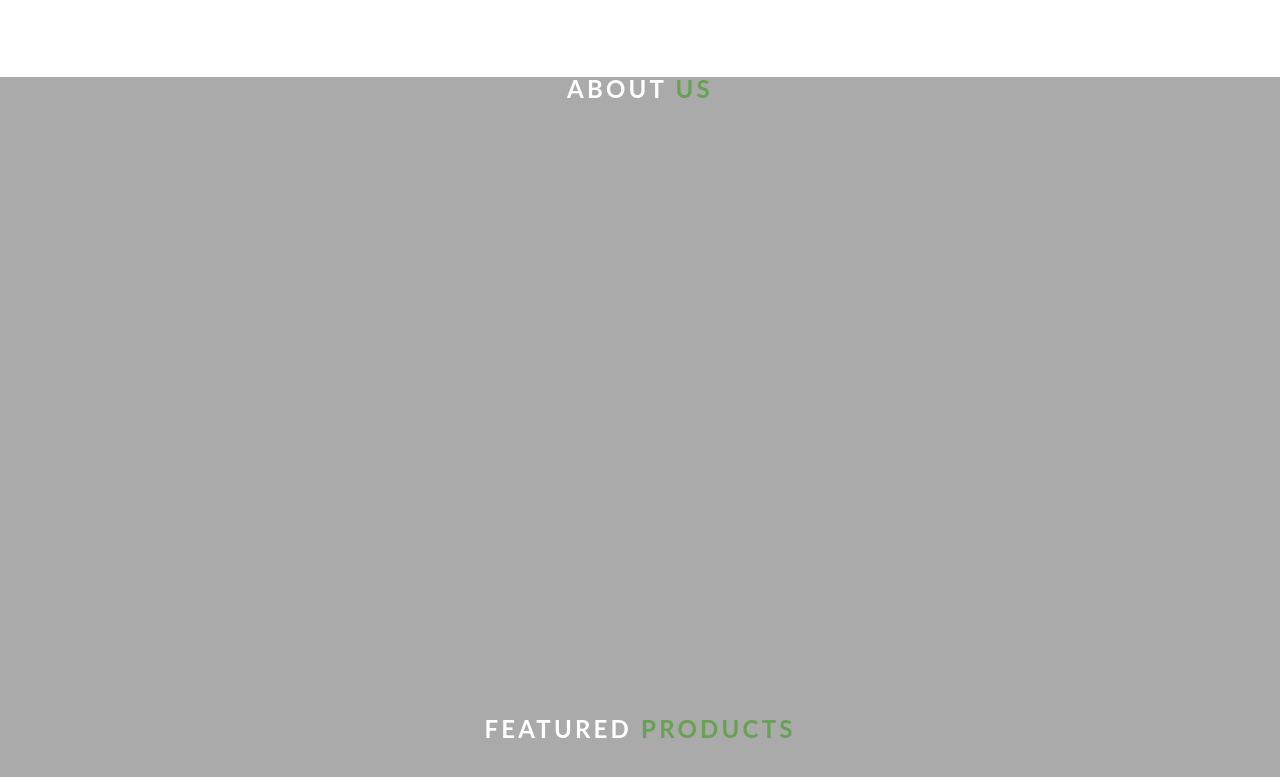
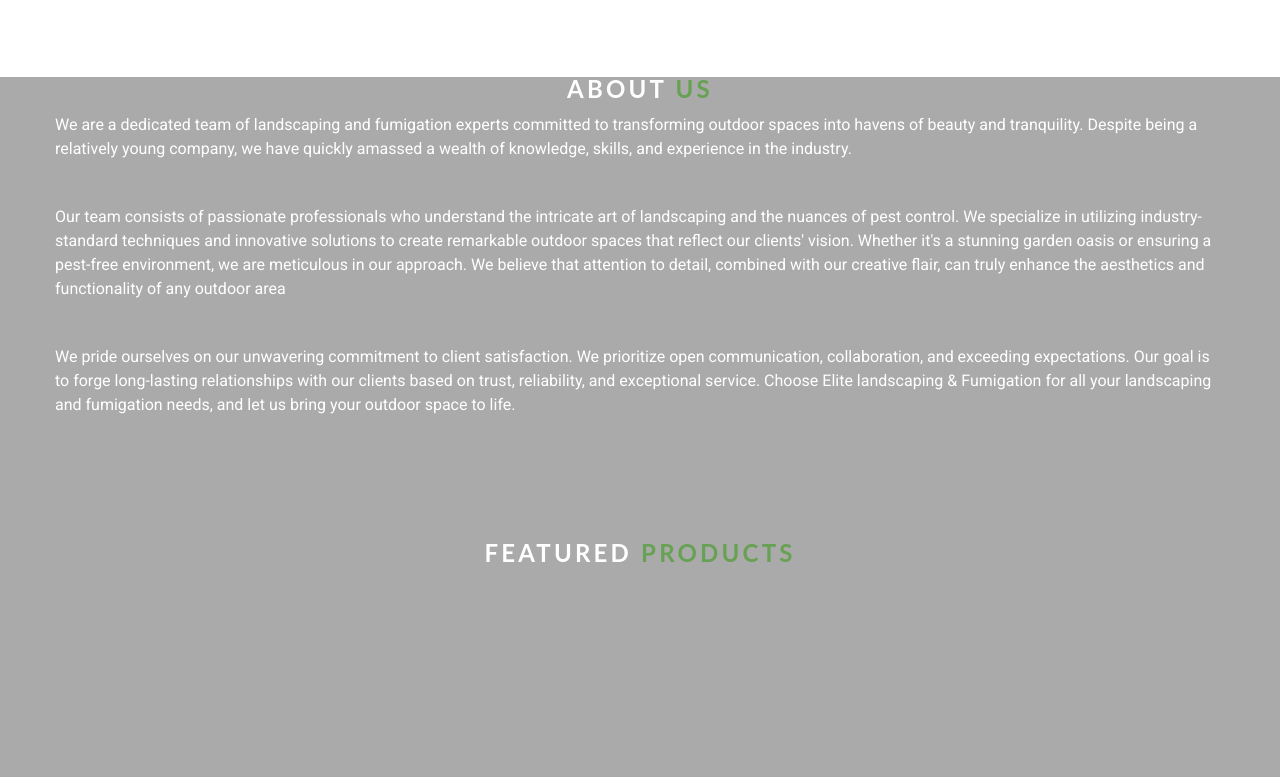
Before and after one commit to sebbyapudo/Elite-landscaping-fumigation, a website built with Vite: page index.html in a window 1280 px wide. Shown: the part 2069-2846 px from the top of the page. Built offline with nearby package versions, Linux system fonts and the light colour scheme.

Commit message:
Finished setting up the about us section

```diff
--- a/css/style.css
+++ b/css/style.css
@@ -330,7 +330,6 @@ header {
 .title span {
   color: var(--accent-green);
 }
-#about,
 #products {
   height: 80vh;
 }
@@ -399,6 +398,21 @@ header {
   color: var(--off-white);
 }
 
+#about {
+  /* padding: 5rem 0; */
+}
+
+#about .about-info {
+
+}
+#about .info {
+  color: var(--off-white);
+  text-align: start;
+  padding-bottom: 1.5rem;
+  display: flex;
+  justify-content: center;
+}
+
 footer {
   background: var(--accent-green);
   padding: 5rem 1rem;
```
